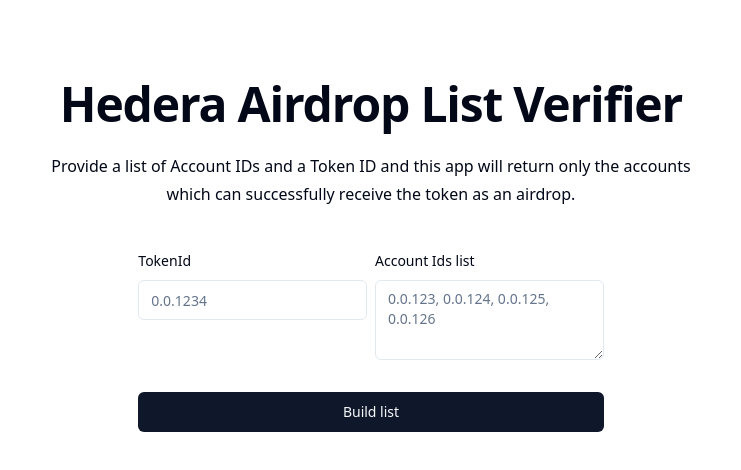
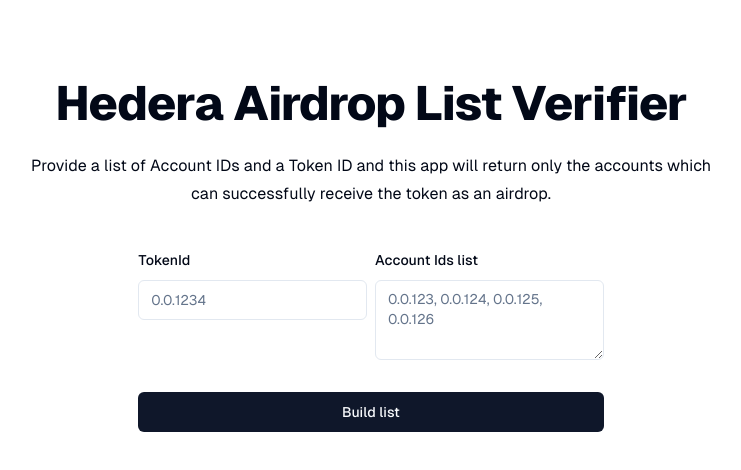
Before and after one commit to Ashe-Oro-Accelerator/Airdrop-List-Verifier, a React (Vite) app: page / in a window 1280 px wide. Shown: the top 470 px of the page, without its empty margins (269-1010 px from the left). Built offline with nearby package versions, Linux system fonts and the light colour scheme.

Commit message:
feat: GeistVariable font upload
Signed-off-by: michalrozekariane <michal.rozek@arianelabs.com>

```diff
--- a/src/App.tsx
+++ b/src/App.tsx
@@ -92,7 +92,6 @@
     <div className="container mx-auto">
       <h1 className="mt-20 scroll-m-20 text-center text-4xl font-extrabold tracking-tight lg:text-5xl">{dictionary.title}</h1>
       <p className="text-center leading-7 [&:not(:first-child)]:mt-6">{dictionary.description}</p>
-
       <div className="mb-20 mt-5">
         <HoldersForm
           setTokenId={setTokenId}
--- a/src/components/HoldersForm.tsx
+++ b/src/components/HoldersForm.tsx
@@ -82,7 +82,6 @@
               )}
             />
           </div>
-
           <div className="w-full sm:w-1/3">
             <FormField
               control={form.control}
--- a/src/styles/index.css
+++ b/src/styles/index.css
@@ -22,7 +22,13 @@
 @tailwind utilities;
 
 @layer base {
+  @font-face {
+    font-family: 'Geist-Variable';
+    src: url(/fonts/GeistVariableVF.woff2) format('woff2');
+  }
+
   :root {
+    @apply font-geistVariable;
     --background: 0 0% 100%;
     --foreground: 222.2 84% 4.9%;
 
@@ -89,6 +95,7 @@
   * {
     @apply border-border;
   }
+
   body {
     @apply bg-background text-foreground;
   }
--- a/tailwind.config.js
+++ b/tailwind.config.js
@@ -12,6 +12,9 @@
       },
     },
     extend: {
+      fontFamily: {
+        geistVariable: ['Geist-Variable', 'sans-serif'],
+      },
       colors: {
         border: 'hsl(var(--border))',
         input: 'hsl(var(--input))',
```
Also changed, not shown: public/fonts/GeistVariableVF.woff2 (added).
